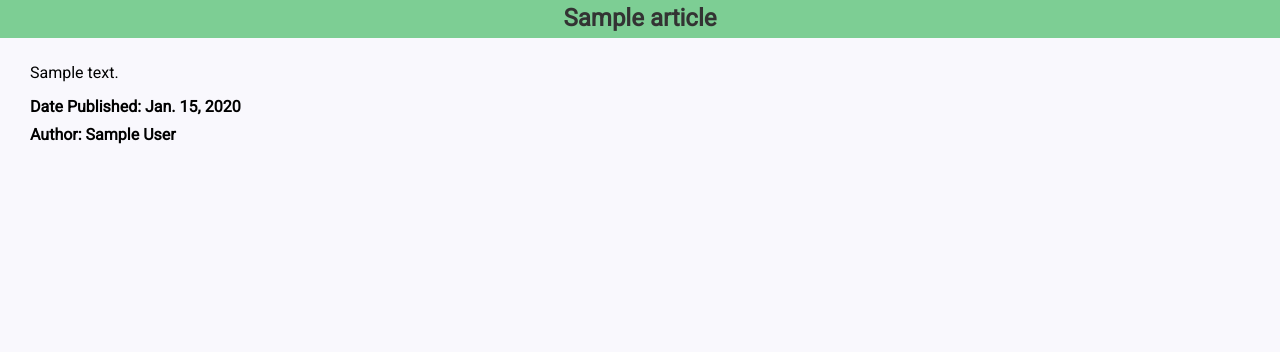
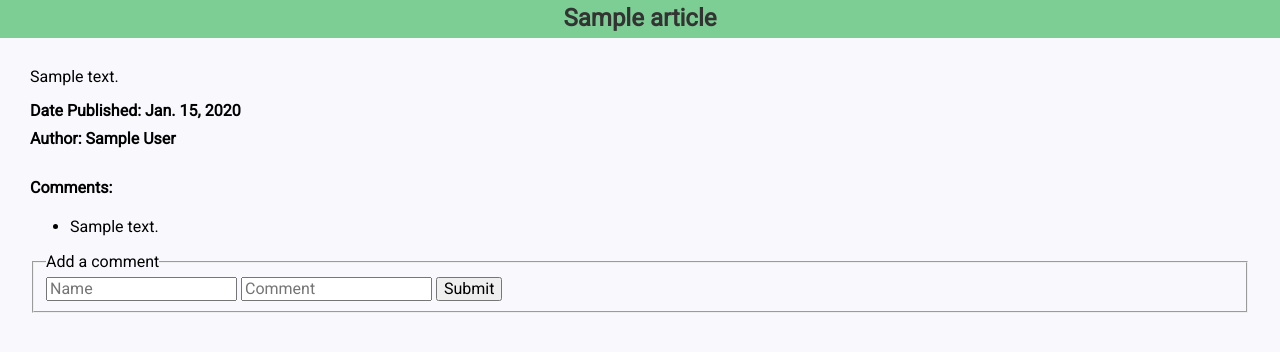
Before and after one commit to ant0nm/blog_django, a Django app: page /posts/1 in a window 1280 px wide. Shown: the top 352 px of the page. Run offline with Django 3.2, Linux system fonts and the light colour scheme; tables that the repository leaves empty hold one stand-in row (values such as "Sample post").

Commit message:
Implemented a Comment class, added a submit form for users to add new comments to each article, displayed all the comments for each artcile

```diff
--- a/blog/admin.py
+++ b/blog/admin.py
@@ -1,5 +1,7 @@
 from django.contrib import admin
-from blog.models import Article
+from blog.models import Article, Comment
 
 # registering Article with the admin back-end
 admin.site.register(Article)
+# registering Comment with the admin back-end
+admin.site.register(Comment)
--- a/blog/models.py
+++ b/blog/models.py
@@ -9,3 +9,15 @@ class Article(models.Model):
 
     def __str__(self):
         return self.title
+
+    def sort_comment_set(self):
+        return self.comments.order_by('created_at')
+
+class Comment(models.Model):
+    name = models.CharField(max_length=255)
+    created_at = models.DateTimeField(auto_now_add=True)
+    message = models.TextField()
+    article = models.ForeignKey(Article, on_delete=models.CASCADE, related_name="comments")
+
+    def __str__(self):
+        return self.message
--- a/blog/static/css/main.css
+++ b/blog/static/css/main.css
@@ -17,7 +17,8 @@ body {
 
 .post-list {
   list-style-type: none;
-  padding: 10px 30px;
+  padding:0;
+  margin: 30px 40px;
 }
 
 .post-link {
@@ -29,14 +30,6 @@ body {
   color: #7DCE94;
 }
 
-.post-details-body {
-  padding: 10px 30px;
-}
-
-.post-details-body > h4 {
-  margin: 10px 0;
-}
-
 .post-details-heading {
   text-align: center;
   background-color: #7DCE94;
@@ -44,3 +37,15 @@ body {
   margin: 0;
   padding: 5px 0;
 }
+
+.post-details-body {
+  margin: 30px 30px;
+}
+
+.post-details-body > h4 {
+  margin: 10px 0;
+}
+
+.post-details-comments {
+  margin: 30px 30px;
+}
--- a/blog/templates/base.html
+++ b/blog/templates/base.html
@@ -3,7 +3,7 @@
 <html lang="en" dir="ltr">
   <head>
     <meta charset="utf-8">
-    <title>Anton's Blog</title>
+    <title>Blog</title>
     <link rel="stylesheet" href="https://cdnjs.cloudflare.com/ajax/libs/normalize/8.0.1/normalize.css">
     <link rel="stylesheet" href="{% static 'css/main.css' %}">
     <link href="https://fonts.googleapis.com/css?family=Roboto" rel="stylesheet">
--- a/blog/templates/post.html
+++ b/blog/templates/post.html
@@ -2,8 +2,29 @@
 {% block content %}
 <h2 class="post-details-heading">{{post.title}}</h2>
 <div class="post-details-body">
-  <p>{{ post.body|linebreaksbr }}</p>
-  <h4>Date Published: {{ post.published_date }}</h4>
-  <h4>Author: {{ post.author }}</h4>
+  <p>{{post.body|linebreaksbr}}</p>
+  <h4>Date Published: {{post.published_date}}</h4>
+  <h4>Author: {{post.author}}</h4>
+</div>
+<div class="post-details-comments">
+  <h4>Comments:</h4>
+  <ul>
+    {% for comment in post.sort_comment_set %}
+    <li>
+      {{comment.message}}
+    </li>
+    {% endfor %}
+  </ul>
+  <form action="{% url 'create_comment' %}" method="post">
+    {% csrf_token %}
+
+    <fieldset>
+      <legend>Add a comment</legend>
+      <input type="hidden" name="post" value="{{post.pk}}">
+      <input type="text" name="comment-name" placeholder="Name">
+      <input type="text" name="comment-message" placeholder="Comment">
+      <input type="submit" name="comment-submit" value="Submit">
+    </fieldset>
+  </form>
 </div>
 {% endblock %}
--- a/blog/templates/posts.html
+++ b/blog/templates/posts.html
@@ -1,12 +1,12 @@
 
 {% extends 'base.html' %}
 {% block content %}
-<h1 class="posts-heading">Welcome to my blog!</h1>
+<h1 class="posts-heading">Anton's Blog</h1>
 <ul class="post-list">
   {% for article in articles %}
   <a class="post-link" href="{% url 'post_details' id=article.pk %}">
     <li class="post-item">
-      <h2>{{ article.title }}</h2>
+      <h2>{{article.title}}</h2>
     </li>
   </a>
   {% endfor %}
--- a/blog/urls.py
+++ b/blog/urls.py
@@ -15,11 +15,12 @@ Including another URLconf
 """
 from django.contrib import admin
 from django.urls import path
-from blog.views import root, posts_page, post_show
+from blog.views import root, posts_page, post_show, create_comment
 
 urlpatterns = [
     path('admin/', admin.site.urls),
     path('', root),
     path('posts/', posts_page),
-    path('posts/<int:id>', post_show, name="post_details")
+    path('posts/<int:id>', post_show, name="post_details"),
+    path('comments/new', create_comment, name='create_comment'),
 ]
--- a/blog/views.py
+++ b/blog/views.py
@@ -1,7 +1,7 @@
 from django.http import HttpResponse, HttpResponseRedirect
 from django.shortcuts import render
 from datetime import datetime
-from blog.models import Article
+from blog.models import Article, Comment
 
 def posts_page(request):
     context = {'articles': Article.objects.filter(draft=False).order_by('-published_date')}
@@ -14,5 +14,14 @@ def post_show(request, id):
     html_string = render(request, 'post.html', context)
     return HttpResponse(html_string)
 
+def create_comment(request):
+    request_dict = request.POST
+    article = Article.objects.get(pk=request_dict['post'])
+    name = request_dict['comment-name']
+    message = request_dict['comment-message']
+    new_comment = Comment.objects.create(name=name, message=message, article=article)
+    path = '/posts/' + str(article.pk)
+    return HttpResponseRedirect(path)
+
 def root(request):
     return HttpResponseRedirect('posts')
```
Also changed, not shown: blog/migrations/0002_comment.py (added).
